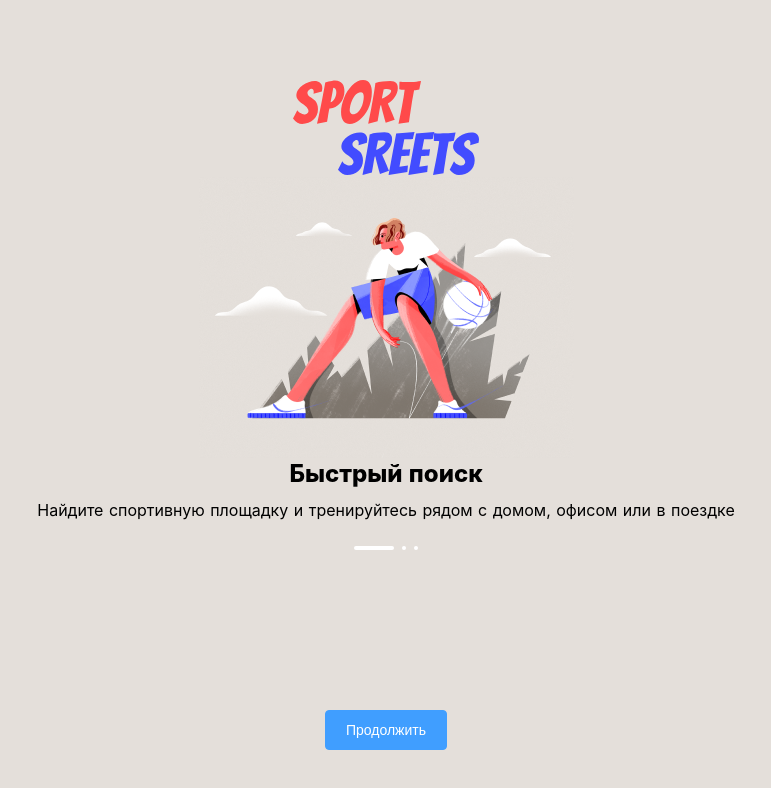
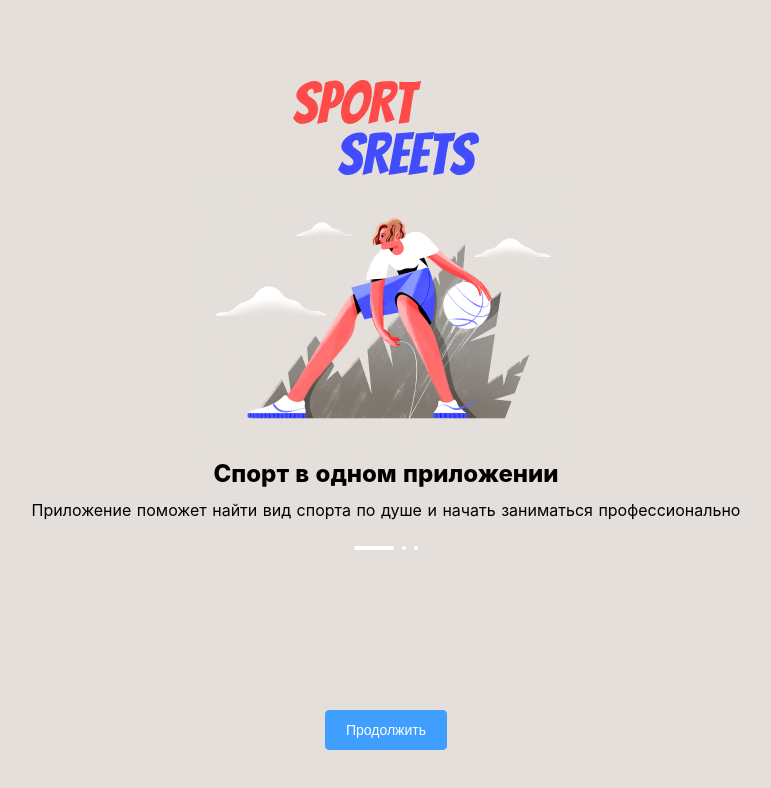
Before and after one commit to sibirRk/hackaton, a Nuxt app: page / in a window 1280 px wide. Shown: the top 788 px of the page, without its empty margins (254-1025 px from the left). Built offline with nearby package versions, Linux system fonts and the light colour scheme; what vue-yandex-maps would draw is missing.

Commit message:
Правки структуры

```diff
--- a/components/WelcomeScreen.vue
+++ b/components/WelcomeScreen.vue
@@ -45,18 +45,18 @@ export default {
       slides: [
         {
           img: '/images/welcome/1.png',
-          title: 'Быстрый поиск',
-          description: 'Найдите спортивную площадку и тренируйтесь рядом с домом, офисом или в поездке',
+          title: 'Спорт в одном приложении',
+          description: 'Приложение поможет найти вид спорта по душе и начать заниматься профессионально',
         },
         {
           img: '/images/welcome/1.png',
-          title: 'Быстрый поиск 2',
-          description: '2 Найдите спортивную площадку и тренируйтесь рядом с домом, офисом или в поездке',
+          title: 'Подготовим вас к практике',
+          description: 'Мы поможем вам подготовиться к практике: вы узнаете как возник спорт, что для этого нужно, и где купить снаряжение.',
         },
         {
           img: '/images/welcome/1.png',
-          title: 'Быстрый поиск 3',
-          description: '3 Найдите спортивную площадку и тренируйтесь рядом с домом, офисом или в поездке',
+          title: 'Практика',
+          description: 'Подскажем как выбрать хорошее место рядом с вами и опытного тренера',
         },
       ]
     }
--- a/nuxt.config.js
+++ b/nuxt.config.js
@@ -1,6 +1,10 @@
 export default {
   // Disable server-side rendering: https://go.nuxtjs.dev/ssr-mode
   ssr: false,
+
+  server: {
+    host: '0',
+  },
 
   // Target: https://go.nuxtjs.dev/config-target
   target: 'static',
--- a/pages/index.vue
+++ b/pages/index.vue
@@ -1,100 +1,18 @@
 <template>
-  <div class="map-page">
-    <yandex-map
-      class="yaMap"
-      :coords="[43.40059, 39.964513]"
-      :zoom="16.5"
-      :controls="['zoomControl']"
-    />
-    <div class="search-input-wrapper">
-      <el-select
-        v-model="selected"
-        placeholder="Выберите спорт"
-        clearable
-        filterable
-        multiple
-      >
-        <el-option v-for="item in options"
-          :key="item.value"
-          :label="item.label"
-          :value="item.value"
-        />
-      </el-select>
-    </div>
-  </div>
+  <p>Hello, sport world!</p>
 </template>
 
 <script>
 export default {
   data() {
-    return {
-      searchText: '',
-      selected: undefined,
-      options: [
-        {
-          value: 0,
-          label: 'Футбол',
-        },
-        {
-          value: 1,
-          label: 'Баскетбол',
-        },
-        {
-          value: 2,
-          label: 'Воллейбол',
-        },
-        {
-          value: 3,
-          label: 'Литробол',
-        },
-      ]
-    }
+    return {}
+  },
+
+  async created() {
+    // const a = await this.$axios.get('http://sport-advisor.shahruslan.ru/api/sports');
   }
 }
 </script>
 
-
 <style lang="scss">
-.map-page {
-  position: absolute;
-  top: 0;
-  left: 0;
-  width: 100vw;
-  height: 100vh;
-
-  .ymap-container {
-    width: 100%;
-    height: 100%;
-  }
-
-  .ymaps-2-1-78-gotoymaps__container {
-    display: none;
-  }
-
-  .ymaps-2-1-78-gototech {
-    display: none;
-  }
-
-  .ymaps-2-1-78-copyright__wrap {
-    display: none;
-  }
-
-  .search-input-wrapper {
-    position: absolute;
-    bottom: 50px;
-    left: 50%;
-    transform: translateX(-50%);
-  }
-
-  .search-input-wrapper {
-    width: 100%;
-    padding: 0 20px;
-    position: absolute;
-    bottom: 20px;
-  }
-
-  .el-select {
-    width: 100%;
-  }
-}
 </style>
--- /dev/null
+++ b/pages/map.vue
@@ -0,0 +1,101 @@
+<template>
+  <div class="map-page">
+    <yandex-map
+      class="yaMap"
+      :coords="[43.40059, 39.964513]"
+      :zoom="16.5"
+      :controls="['zoomControl']"
+    />
+    <div class="search-input-wrapper">
+      <el-select
+        v-model="selected"
+        placeholder="Выберите спорт"
+        clearable
+        filterable
+        multiple
+      >
+        <el-option v-for="item in options"
+          :key="item.value"
+          :label="item.label"
+          :value="item.value"
+        />
+      </el-select>
+    </div>
+  </div>
+</template>
+
+<script>
+export default {
+  name: 'MapPage',
+  data() {
+    return {
+      searchText: '',
+      selected: undefined,
+      options: [
+        {
+          value: 0,
+          label: 'Футбол',
+        },
+        {
+          value: 1,
+          label: 'Баскетбол',
+        },
+        {
+          value: 2,
+          label: 'Воллейбол',
+        },
+        {
+          value: 3,
+          label: 'Литробол',
+        },
+      ]
+    }
+  }
+}
+</script>
+
+
+<style lang="scss">
+.map-page {
+  position: absolute;
+  top: 0;
+  left: 0;
+  width: 100vw;
+  height: 100vh;
+
+  .ymap-container {
+    width: 100%;
+    height: 100%;
+  }
+
+  .ymaps-2-1-78-gotoymaps__container {
+    display: none;
+  }
+
+  .ymaps-2-1-78-gototech {
+    display: none;
+  }
+
+  .ymaps-2-1-78-copyright__wrap {
+    display: none;
+  }
+
+  .search-input-wrapper {
+    position: absolute;
+    bottom: 50px;
+    left: 50%;
+    transform: translateX(-50%);
+  }
+
+  .search-input-wrapper {
+    width: 100%;
+    padding: 0 20px;
+    position: absolute;
+    bottom: 20px;
+  }
+
+  .el-select {
+    width: 100%;
+  }
+}
+</style>
```
Also changed, not shown: components/README.md (deleted).
